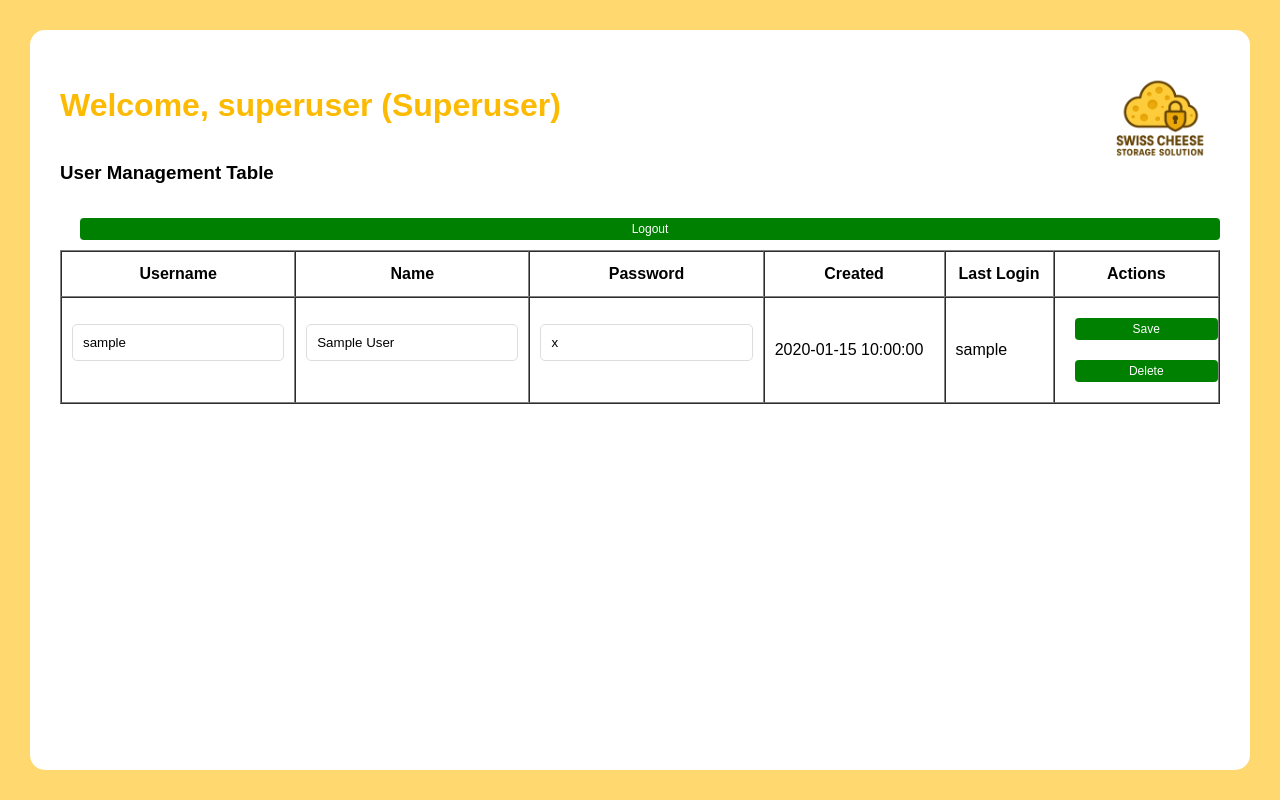
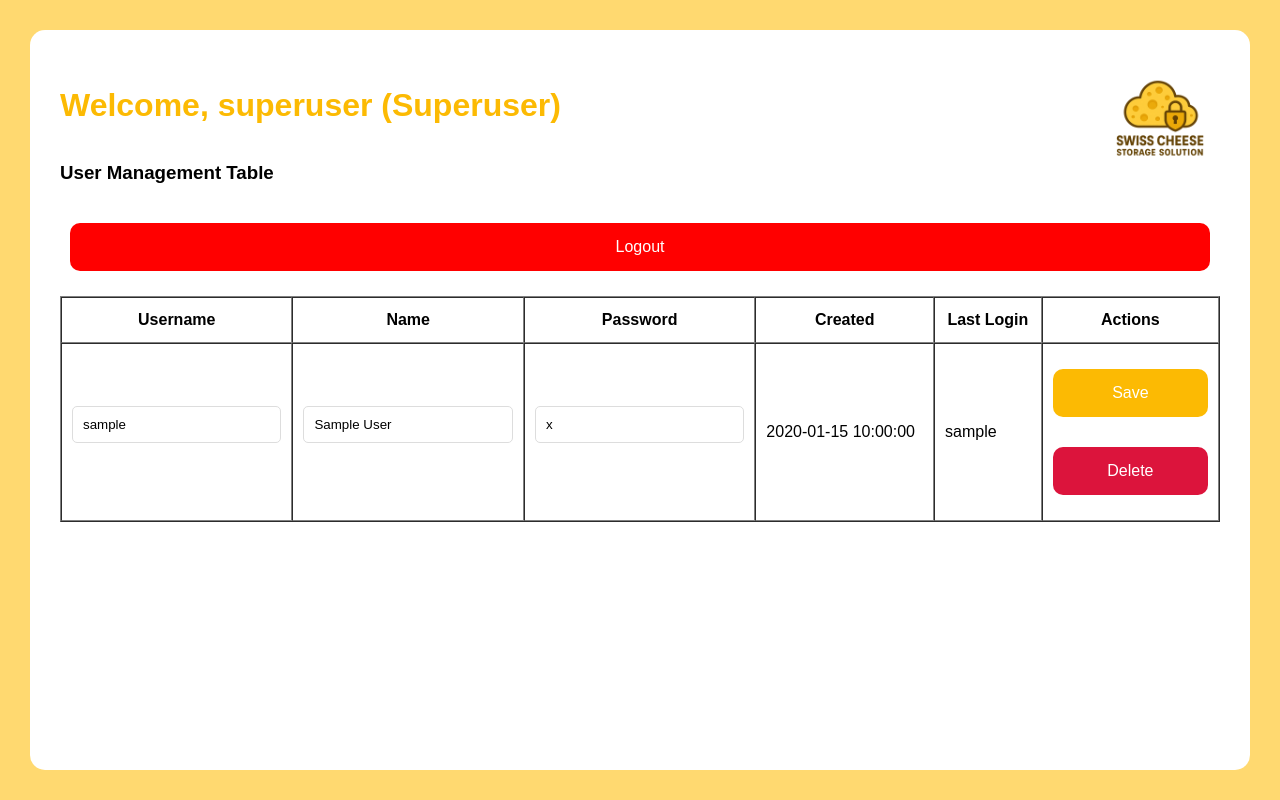
Before and after one commit to ShanksCS/Swiss-Cheese-Cloud-Storage-Solution, a PHP site: page /superuser.php in a window 1280 px wide. Run offline with PHP 8.4, Linux system fonts and the light colour scheme; the visitor is signed in with stand-in values (Sample User, id 1); tables that the repository leaves empty or names only in its code hold one stand-in row (values such as "Sample post").

Commit message:
Update superuser.php

```diff
--- a/Website-Files/superuser.php
+++ b/Website-Files/superuser.php
@@ -55,9 +55,9 @@ $users = $conn->query("SELECT username, name, password, created_at, last_login F
         <h1>Welcome, <?= htmlspecialchars($_SESSION['username']) ?> (Superuser)</h1>
         <div class="file-list">
             <h3>User Management Table</h3>
-			<div style="text-align: right; margin: 10px;">
+			<div style="text-align: left; margin: 10px;">
 				<form action="logout.php" method="POST" style="margin-top: 20px;">
-					<button style="font-size: 12px; padding: 4px 8px; background-color: green; color: white; border: none; border-radius: 4px; float: left; margin: 10px;" style="font-size: 12px; padding: 4px 8px;" type="submit" style="background-color: red; color: white;">Logout</button>
+					<button type="submit" style="background-color: red; color: white;">Logout</button>
 				</form>
 			</div>
             <table border="1" cellpadding="10" cellspacing="0" style="width: 100%;">
@@ -80,11 +80,11 @@ $users = $conn->query("SELECT username, name, password, created_at, last_login F
                             <td>
                                 <?php if ($row['username'] !== 'superuser'): ?>
                                     <input type="hidden" name="update_user" value="<?= htmlspecialchars($row['username']) ?>">
-                                    <button style="font-size: 12px; padding: 4px 8px; background-color: green; color: white; border: none; border-radius: 4px; float: left; margin: 10px;" style="font-size: 12px; padding: 4px 8px;" type="submit">Save</button>
+                                    <button type="submit">Save</button>
                         </form>
                         <form method="POST" style="display:inline;">
                             <input type="hidden" name="delete_user" value="<?= htmlspecialchars($row['username']) ?>">
-                            <button style="font-size: 12px; padding: 4px 8px; background-color: green; color: white; border: none; border-radius: 4px; float: left; margin: 10px;" style="font-size: 12px; padding: 4px 8px;" type="submit" style="background-color: crimson; color: white;">Delete</button>
+                            <button type="submit" style="background-color: crimson; color: white;">Delete</button>
                         </form>
                                 <?php else: ?>
                                     <em>Protected</em>
```
